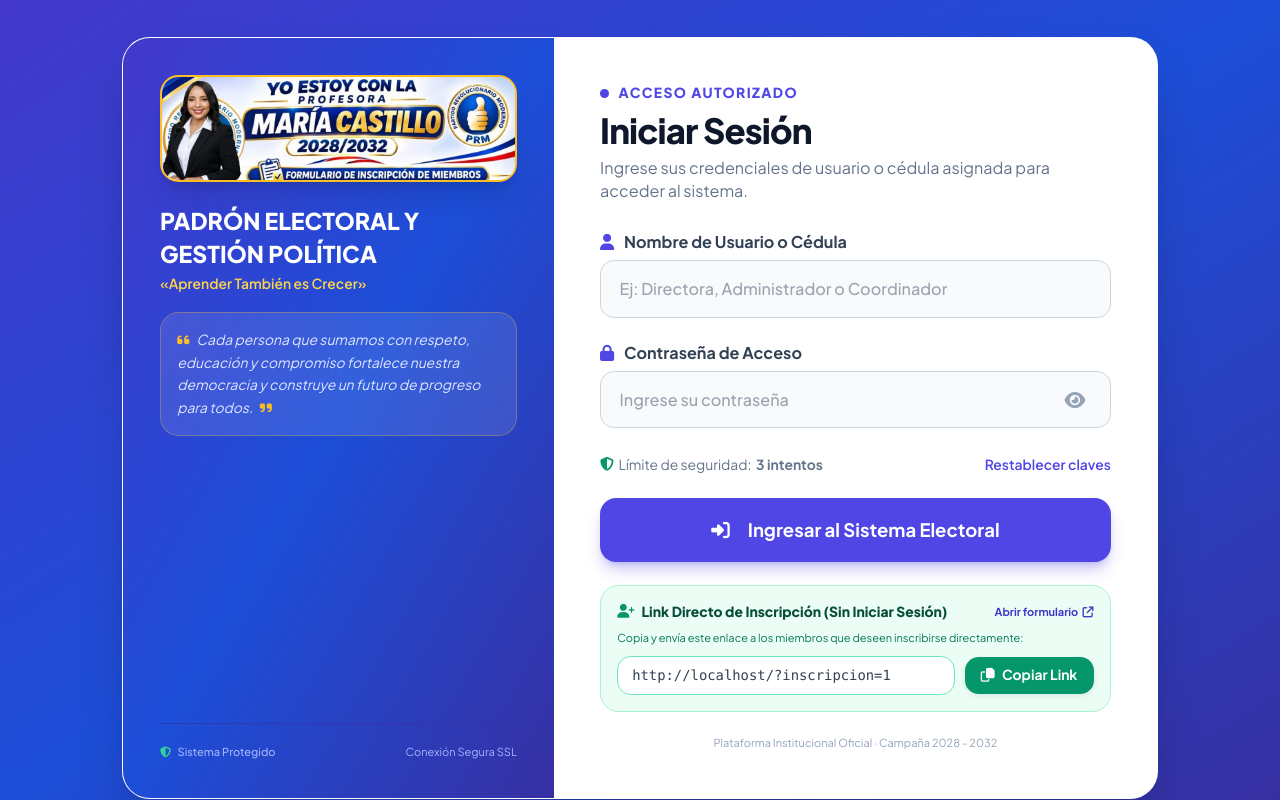
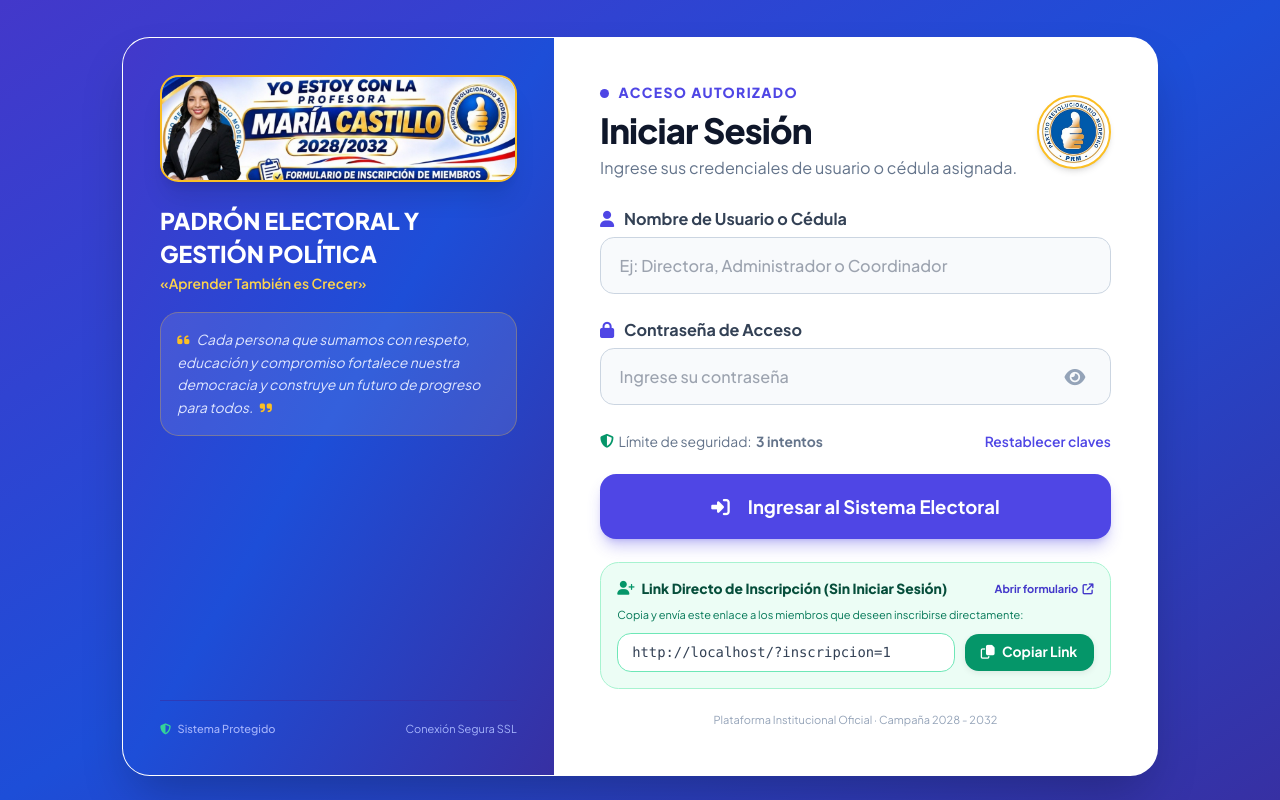
Before and after one commit to HarolLuis/PadronMariaCastillo, a PHP site: page / in a window 1280 px wide. Run offline with PHP 8.4, Linux system fonts and the light colour scheme; data comes from the database, SQL or seed files in the repository; data that the repository does not hold is empty; some libraries are stand-ins or nearby versions.

Commit message:
feat: agregar logo y favicon oficial PRM en navegador, cabecera, login y constancia

```diff
--- a/index.php
+++ b/index.php
@@ -4,6 +4,11 @@
   <meta charset="UTF-8">
   <meta name="viewport" content="width=device-width, initial-scale=1.0, maximum-scale=5.0, user-scalable=yes">
   <title>Sistema de Padrón Electoral y Estadísticas Ejecutivas</title>
+  <!-- Favicon / Ícono oficial en pestaña del navegador (PRM) -->
+  <link rel="icon" type="image/png" href="favicon.png">
+  <link rel="icon" type="image/jpeg" href="logo-prm.jpg">
+  <link rel="shortcut icon" href="favicon.ico">
+  <link rel="apple-touch-icon" href="logo-prm.png">
   <!-- Tailwind CSS -->
   <script src="https://cdn.tailwindcss.com"></script>
   <!-- Font Awesome Icons -->
@@ -229,15 +234,18 @@
 
       <!-- Panel Derecho: Formulario de Autenticación para Todos los Usuarios -->
       <div class="md:col-span-7 p-6 sm:p-8 md:p-10 flex flex-col justify-center bg-white text-slate-800">
-        <div class="mb-6">
+        <div class="mb-6 flex items-center justify-between gap-4">
+          <div>
             <div class="flex items-center gap-2 mb-1.5">
               <span class="w-2 h-2 rounded-full bg-indigo-600"></span>
               <span class="text-xs font-black uppercase tracking-widest text-indigo-600">Acceso Autorizado</span>
             </div>
             <h3 class="text-2xl sm:text-3xl font-black text-slate-900 tracking-tight">Iniciar Sesión</h3>
             <p class="text-xs sm:text-sm text-slate-500 mt-1">
-            Ingrese sus credenciales de usuario o cédula asignada para acceder al sistema.
+              Ingrese sus credenciales de usuario o cédula asignada.
             </p>
+          </div>
+          <img src="logo-prm.png" alt="Partido Revolucionario Moderno PRM" class="w-14 h-14 sm:w-16 sm:h-16 rounded-full object-contain border-2 border-amber-400 shadow-md bg-white p-0.5 shrink-0">
         </div>
 
         <div id="loginErrorBox" class="hidden mb-5 p-4 rounded-2xl bg-rose-50 border border-rose-200 text-rose-700 text-sm flex items-start gap-3">
@@ -329,8 +337,9 @@
     <header class="bg-gradient-to-r from-indigo-700 via-blue-700 to-indigo-800 text-white shadow-xl sticky top-0 z-40 no-print border-b border-indigo-500/60">
       <div class="max-w-[1680px] mx-auto px-3 sm:px-5 py-2.5 flex flex-col sm:flex-row sm:items-center gap-3">
         <!-- FOTO MÁS GRANDE OCUPANDO LA ALTURA DE AMBAS FILAS SIN AGRANDAR EL MARCO -->
-        <div class="flex items-center justify-between sm:justify-start gap-3 shrink-0">
-          <img src="formulario-maria-castillo.jpg" alt="Yo Estoy con la Profesora María Castillo 2028/2032 PRM" class="h-14 sm:h-20 lg:h-24 w-auto max-w-[190px] sm:max-w-[230px] rounded-xl object-contain border-2 border-amber-400 shadow-lg shrink-0 bg-white">
+        <div class="flex items-center justify-between sm:justify-start gap-2 sm:gap-3 shrink-0">
+          <img src="formulario-maria-castillo.jpg" alt="Yo Estoy con la Profesora María Castillo 2028/2032 PRM" class="h-14 sm:h-20 lg:h-24 w-auto max-w-[170px] sm:max-w-[220px] rounded-xl object-contain border-2 border-amber-400 shadow-lg shrink-0 bg-white">
+          <img src="logo-prm.png" alt="PRM - Partido Revolucionario Moderno" class="h-12 sm:h-16 lg:h-20 w-auto rounded-full object-contain border-2 border-amber-400 shadow-lg shrink-0 bg-white p-0.5">
           <button onclick="cerrarSesion()" class="sm:hidden btn-modern shrink-0 bg-rose-600 hover:bg-rose-700 text-white !py-2 !px-3 !text-xs">
             <i class="fa-solid fa-power-off"></i>
             <span>Salir</span>
@@ -3210,9 +3219,14 @@
 
       printArea.innerHTML = `
         <div class="max-w-2xl mx-auto p-8 border-4 border-double border-indigo-900 rounded-2xl bg-white text-slate-800 my-6">
-          <div class="text-center border-b-2 border-indigo-900 pb-4 mb-6">
-            <h2 class="text-2xl font-black text-indigo-950 uppercase">PARTIDO POLÍTICO INSTITUCIONAL</h2>
-            <h3 class="text-xs font-bold text-slate-600 mt-1">DIRECCIÓN NACIONAL DE ORGANIZACIÓN Y PADRÓN ELECTORAL</h3>
+          <div class="flex items-center justify-between border-b-2 border-indigo-900 pb-4 mb-6 gap-3">
+            <img src="logo-prm.png" alt="PRM" class="w-16 h-16 object-contain rounded-full border border-amber-400 p-0.5 shrink-0">
+            <div class="text-center flex-1">
+              <h2 class="text-xl font-black text-indigo-950 uppercase">PARTIDO REVOLUCIONARIO MODERNO (PRM)</h2>
+              <h3 class="text-xs font-bold text-slate-600 mt-0.5">SISTEMA OFICIAL DE PADRÓN ELECTORAL Y MILITANCIA</h3>
+              <p class="text-[11px] font-semibold text-amber-600">Profesora María Castillo · 2028 - 2032</p>
+            </div>
+            <img src="formulario-maria-castillo.jpg" alt="María Castillo" class="h-16 w-auto object-contain rounded-xl border border-amber-400 shrink-0">
           </div>
           <div class="text-center mb-6">
             <span class="bg-indigo-50 border border-indigo-200 text-indigo-900 font-bold text-xs px-4 py-1.5 rounded-full uppercase">
```
Also changed, not shown: index.html (+21 -7 lines), padron.html (+21 -7 lines), favicon.ico (added), favicon.png (added), logo-prm.jpg (added), logo-prm.png (added). Lines whose indentation alone changed are shown as unchanged.
